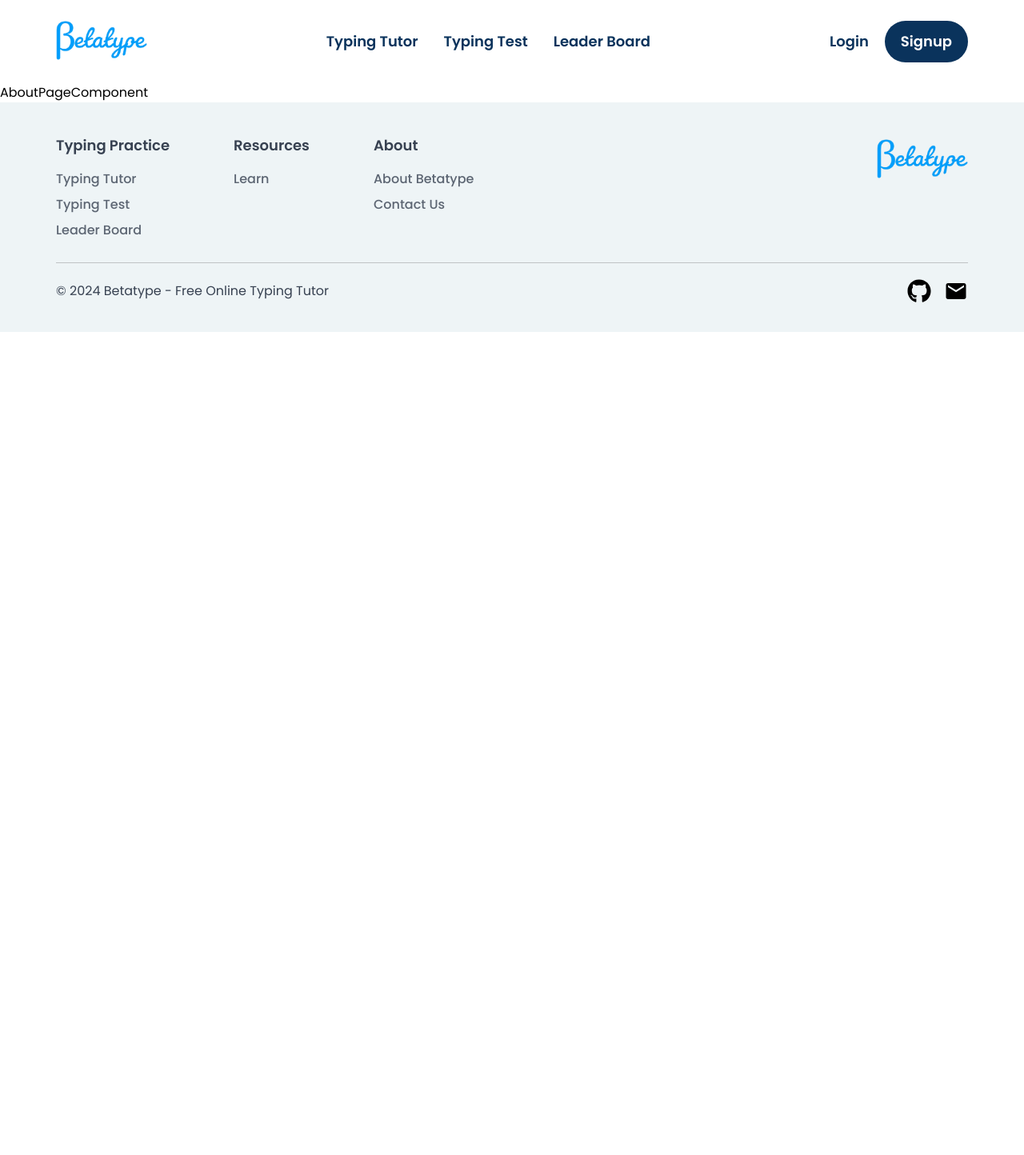
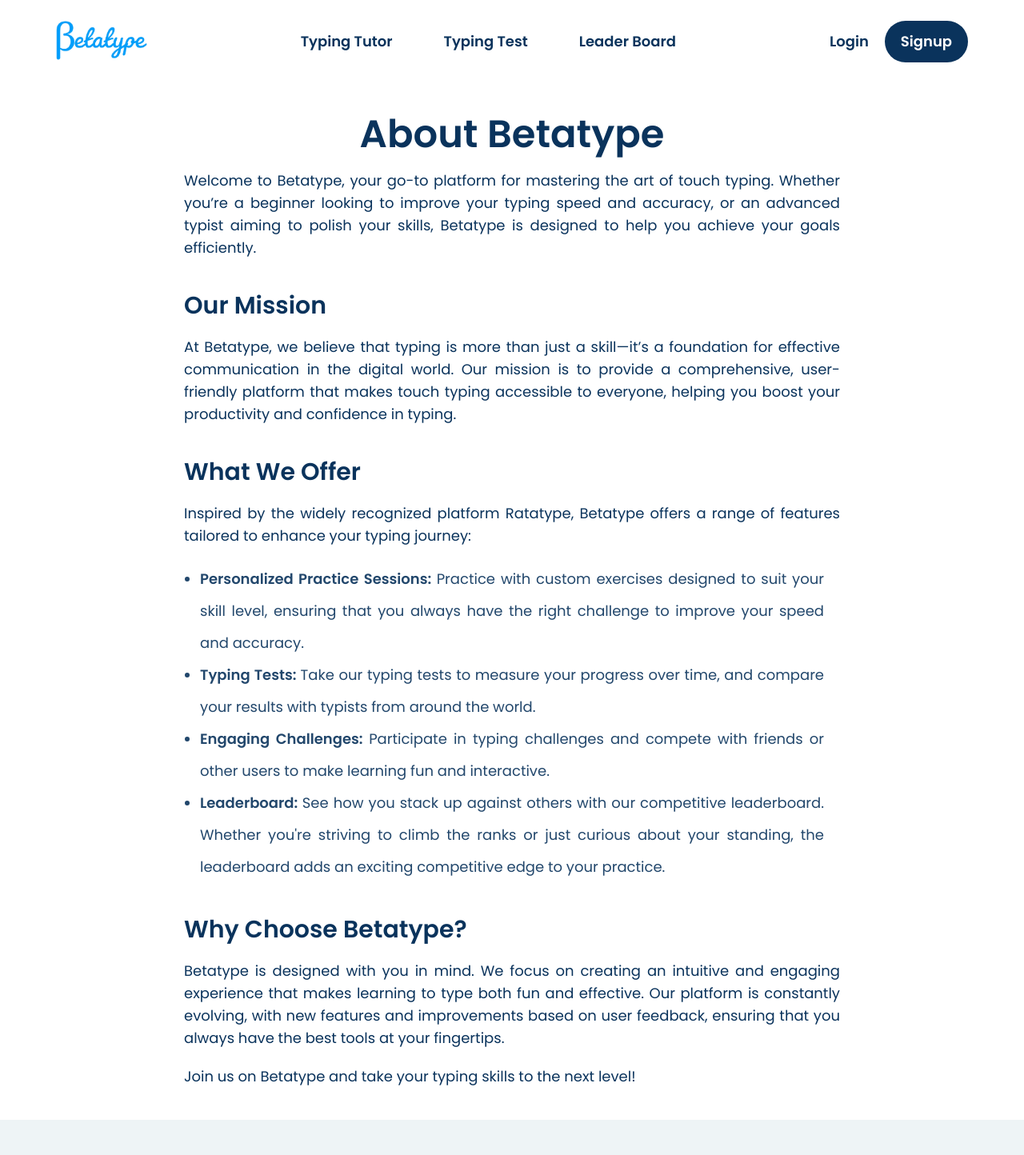
Before and after one commit to YugendarM/beta-type-fe, a React (Vite) app: page /about in a window 1280 px wide. Shown: the top 1444 px of the page at 80% size. Before the commit the page ends 800 px from the top, so only its background shows below. Built offline with nearby package versions, Linux system fonts and the light colour scheme; no server answers.

Commit message:
Add - added AboutPage

```diff
--- a/src/components/NavbarComponent/NavbarComponent.jsx
+++ b/src/components/NavbarComponent/NavbarComponent.jsx
@@ -24,6 +24,10 @@
     document.body.classList.remove('no-scroll')
   }
 
+  useEffect(() => {
+    dispatch(getUserDetails())
+  }, [])
+
 
 
   return (
@@ -36,10 +40,10 @@
             </Link>
 
             <div className='md:flex items-center justify-start hidden'>
-                <ul className='flex items-center justify-around'>
-                    <Link className={`${pathname === "/typing-tutor" ? "bg-betatypePrimaryBlue text-white" : "text-betatypeDarkBlue bg-white" } text-lg font-semibold rounded-full  px-4 py-3 transition hover:opacity-80`} to={"/typing-tutor"}>Typing Tutor</Link>
-                    <Link className={`${pathname === "/typing-test" ? "bg-betatypePrimaryBlue text-white" : "text-betatypeDarkBlue bg-white" }  text-lg font-semibold rounded-full  px-4 py-3 transition hover:opacity-80`} to={"/typing-test"}>Typing Test</Link>
-                    <Link className={`${pathname === "/leader-board" ? "bg-betatypePrimaryBlue text-white" : "text-betatypeDarkBlue bg-white" } text-lg font-semibold rounded-full  px-4 py-3 transition hover:opacity-80`} to={"/leader-board"}>Leader Board</Link>
+                <ul className='flex items-center justify-around lg:gap-10'>
+                    <Link className={`${pathname === "/typing-tutor" ? "bg-betatypePrimaryBlue text-white" : "text-betatypeDarkBlue bg-white" } text-lg font-semibold rounded-full px-3 py-3 transition hover:opacity-80`} to={"/typing-tutor"}>Typing Tutor</Link>
+                    <Link className={`${pathname === "/typing-test" ? "bg-betatypePrimaryBlue text-white" : "text-betatypeDarkBlue bg-white" }  text-lg font-semibold rounded-full px-3 py-3 transition hover:opacity-80`} to={"/typing-test"}>Typing Test</Link>
+                    <Link className={`${pathname === "/leader-board" ? "bg-betatypePrimaryBlue text-white" : "text-betatypeDarkBlue bg-white" } text-lg font-semibold rounded-full px-3 py-3 transition hover:opacity-80`} to={"/leader-board"}>Leader Board</Link>
                 </ul>
             </div>
 
--- a/src/pages/AboutPageComponent/AboutPageComponent.jsx
+++ b/src/pages/AboutPageComponent/AboutPageComponent.jsx
@@ -2,9 +2,46 @@
 
 const AboutPageComponent = () => {
   return (
-    <React.Fragment>
-      AboutPageComponent
-    </React.Fragment>
+    <div className='flex justify-center py-5 md:py-10'>
+      <div className='w-full max-w-[900px] px-5 md:px-10 flex flex-col items-center gap-10'>
+        <div className="about-container flex flex-col gap-5">
+          <h1 className='text-3xl md:text-5xl font-semibold text-betatypeDarkBlue text-center'>About Betatype</h1>
+          <p className='text-lg text-betatypeDarkBlue text-justify inline-block'>
+          Welcome to Betatype, your go-to platform for mastering the art of touch typing. Whether you’re a beginner looking to improve your typing speed and accuracy, or an advanced typist aiming to polish your skills, Betatype is designed to help you achieve your goals efficiently.
+          </p>
+        </div>
+
+        <div className='flex flex-col gap-5'>
+          <h1 className='text-xl md:text-3xl font-semibold text-betatypeDarkBlue'>Our Mission</h1>
+          <p className='text-lg text-betatypeDarkBlue text-justify inline-block'>
+          At Betatype, we believe that typing is more than just a skill—it’s a foundation for effective communication in the digital world. Our mission is to provide a comprehensive, user-friendly platform that makes touch typing accessible to everyone, helping you boost your productivity and confidence in typing.
+          </p>
+        </div>
+
+        <div className='flex flex-col gap-5'>
+          <h1 className='text-xl md:text-3xl font-semibold text-betatypeDarkBlue'>What We Offer</h1>
+          <p className='text-lg text-betatypeDarkBlue text-justify inline-block'>
+            Inspired by the widely recognized platform Ratatype, Betatype offers a range of features tailored to enhance your typing journey:
+          </p>
+          <ul className='list-outside list-disc px-5 leading-10'>
+            <li className='text-lg text-betatypeDarkBlue text-opacity-90 text-justify leading-10'><span className='font-semibold text-opacity-100'>Personalized Practice Sessions: </span>Practice with custom exercises designed to suit your skill level, ensuring that you always have the right challenge to improve your speed and accuracy.</li>
+            <li className='text-lg text-betatypeDarkBlue text-opacity-90 text-justify leading-10 '><span className='font-semibold text-opacity-100'>Typing Tests: </span>Take our typing tests to measure your progress over time, and compare your results with typists from around the world.</li>
+            <li className='text-lg text-betatypeDarkBlue text-opacity-90 text-justify leading-10'><span className='font-semibold text-opacity-100'>Engaging Challenges: </span>Participate in typing challenges and compete with friends or other users to make learning fun and interactive.</li>
+            <li className='text-lg text-betatypeDarkBlue text-opacity-90 text-justify leading-10'><span className='font-semibold text-opacity-100'>Leaderboard: </span>See how you stack up against others with our competitive leaderboard. Whether you're striving to climb the ranks or just curious about your standing, the leaderboard adds an exciting competitive edge to your practice.</li>
+          </ul>
+        </div>
+
+        <div className='flex flex-col gap-5'>
+          <h1 className='text-xl md:text-3xl font-semibold text-betatypeDarkBlue'>Why Choose Betatype?</h1>
+          <p className='text-lg text-betatypeDarkBlue text-justify inline-block'>
+            Betatype is designed with you in mind. We focus on creating an intuitive and engaging experience that makes learning to type both fun and effective. Our platform is constantly evolving, with new features and improvements based on user feedback, ensuring that you always have the best tools at your fingertips.
+          </p>
+          <p className='text-lg text-betatypeDarkBlue text-justify inline-block'>
+            Join us on Betatype and take your typing skills to the next level!
+          </p>
+        </div>
+      </div>
+    </div>
   )
 }
 
```
